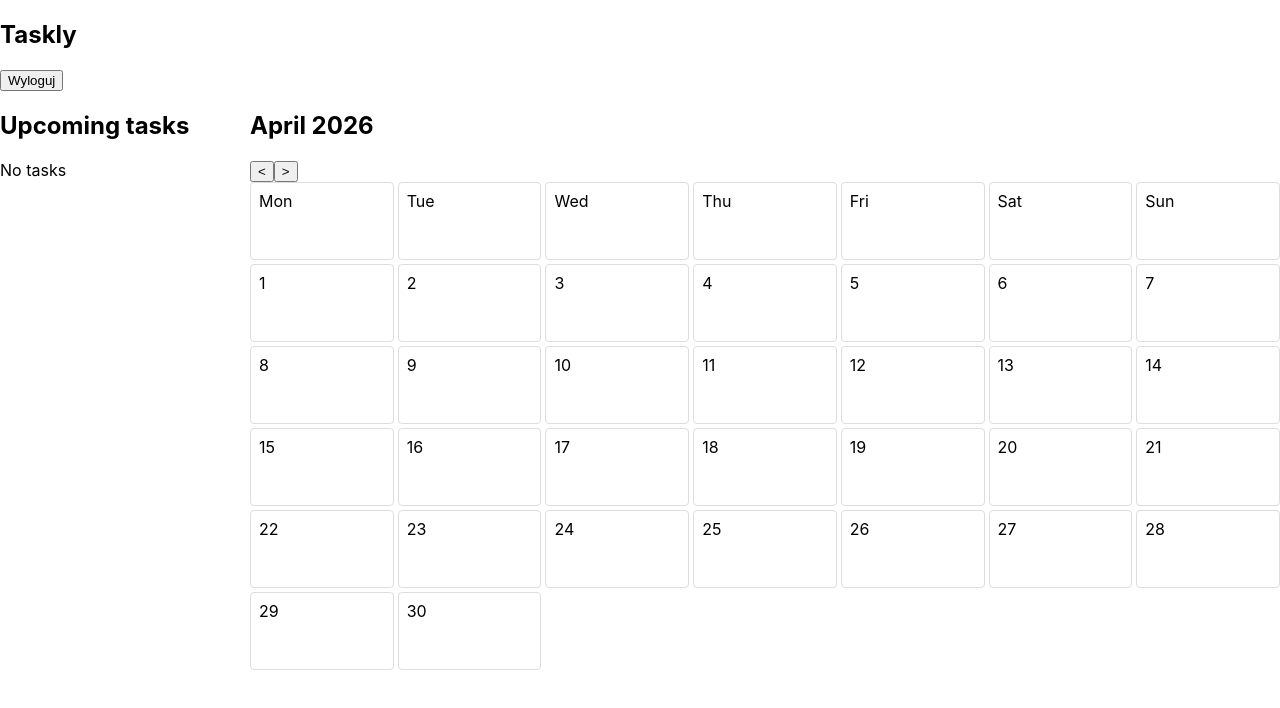
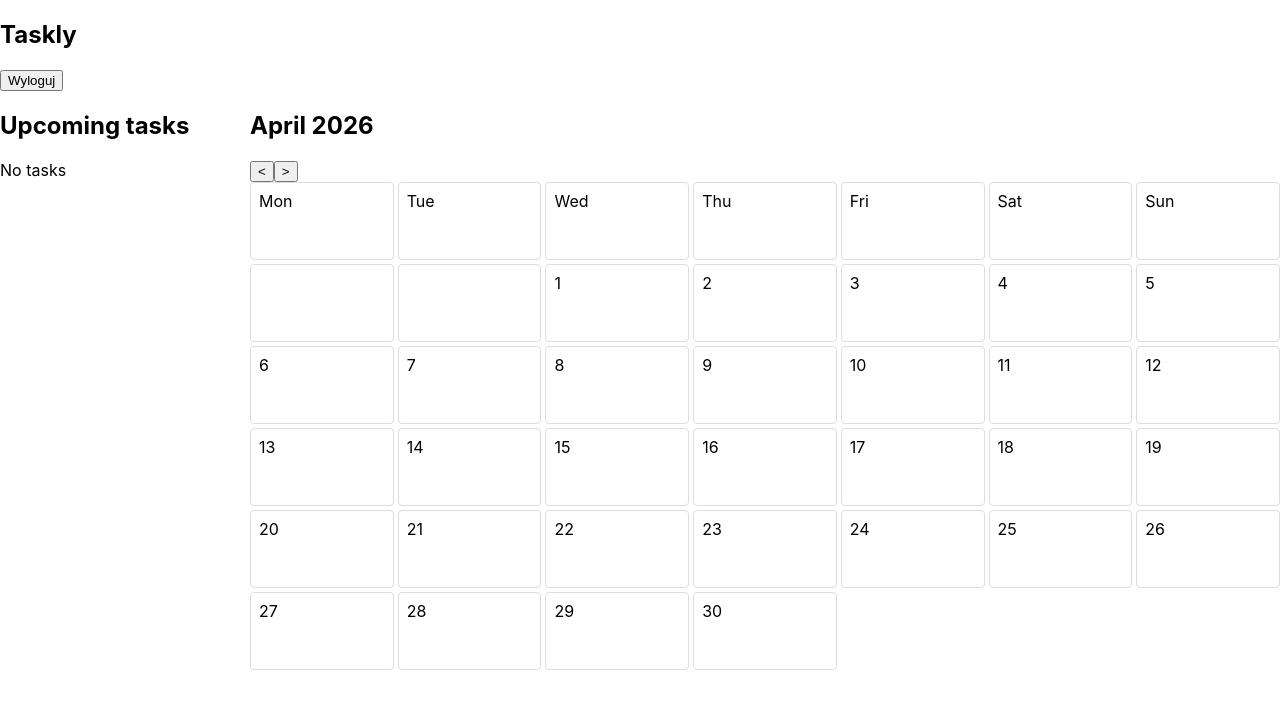
Before and after one commit to oskarkrzyzak/taskly, a React (Create React App) app in the folder frontend/: page /dashboard in a window 1280 px wide. Shown: the top 708 px of the page. Built offline with nearby package versions, Linux system fonts and the light colour scheme; no server answers.

Commit message:
Fix calendar starting day alignment

```diff
--- a/frontend/src/components/Calendar.jsx
+++ b/frontend/src/components/Calendar.jsx
@@ -21,6 +21,11 @@ function Calendar() {
     const days = Array.from({ length: daysInMonth }, (_, i) => i + 1)
 
     const weekDays = ['Mon', 'Tue', 'Wed', 'Thu', 'Fri', 'Sat', 'Sun']
+
+    const firstDayOfMonth = new Date(year, month, 1).getDay()
+    const startingDay = firstDayOfMonth === 0 ? 6 : firstDayOfMonth - 1
+    const emptyDays = Array.from({ length: startingDay }, (_, i) => i)
+
     return (
         <div>
             <h2>{currentDate.toLocaleString('en-US', { month: 'long', year: 'numeric' })}</h2>
@@ -31,6 +36,9 @@ function Calendar() {
                     <div key={day} className="calendar-cell">
                         {day}
                     </div>
+                ))}
+                {emptyDays.map(i => (
+                    <div key={`empty-${i}`} className="calendar-cell empty"></div>
                 ))}
                 {days.map(day => (
                     <div key={day} className="calendar-cell">
```
